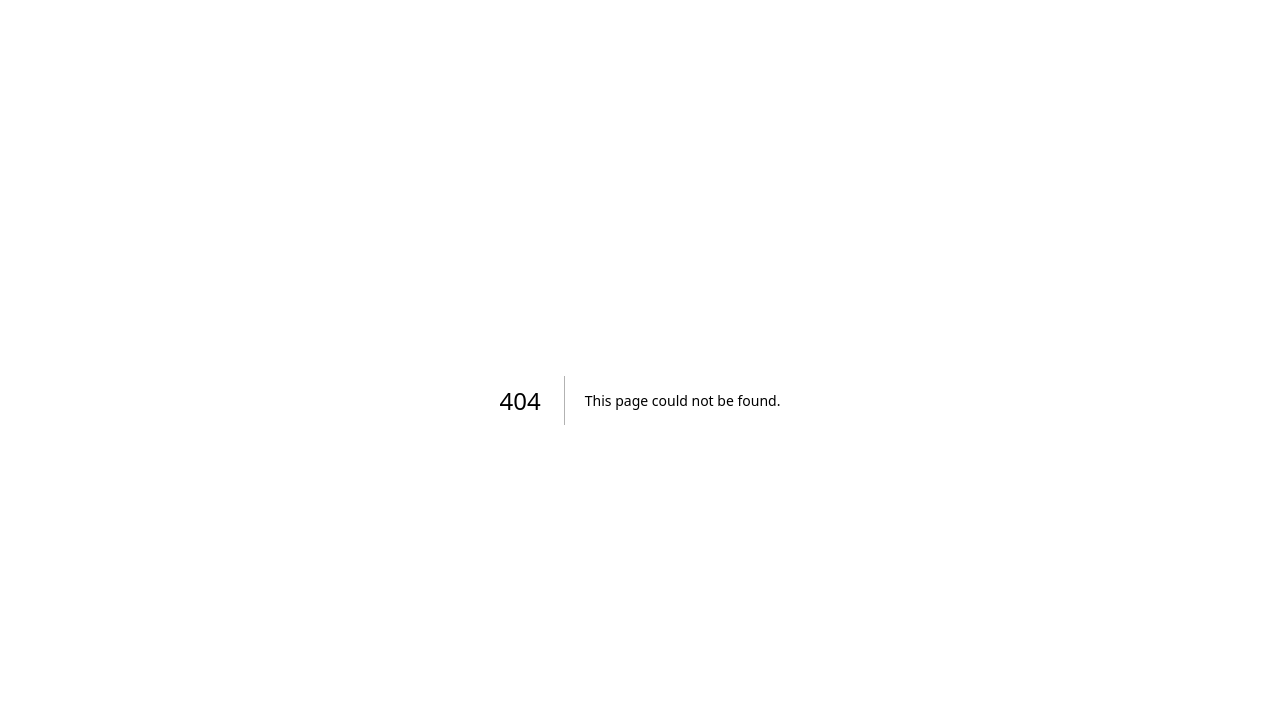
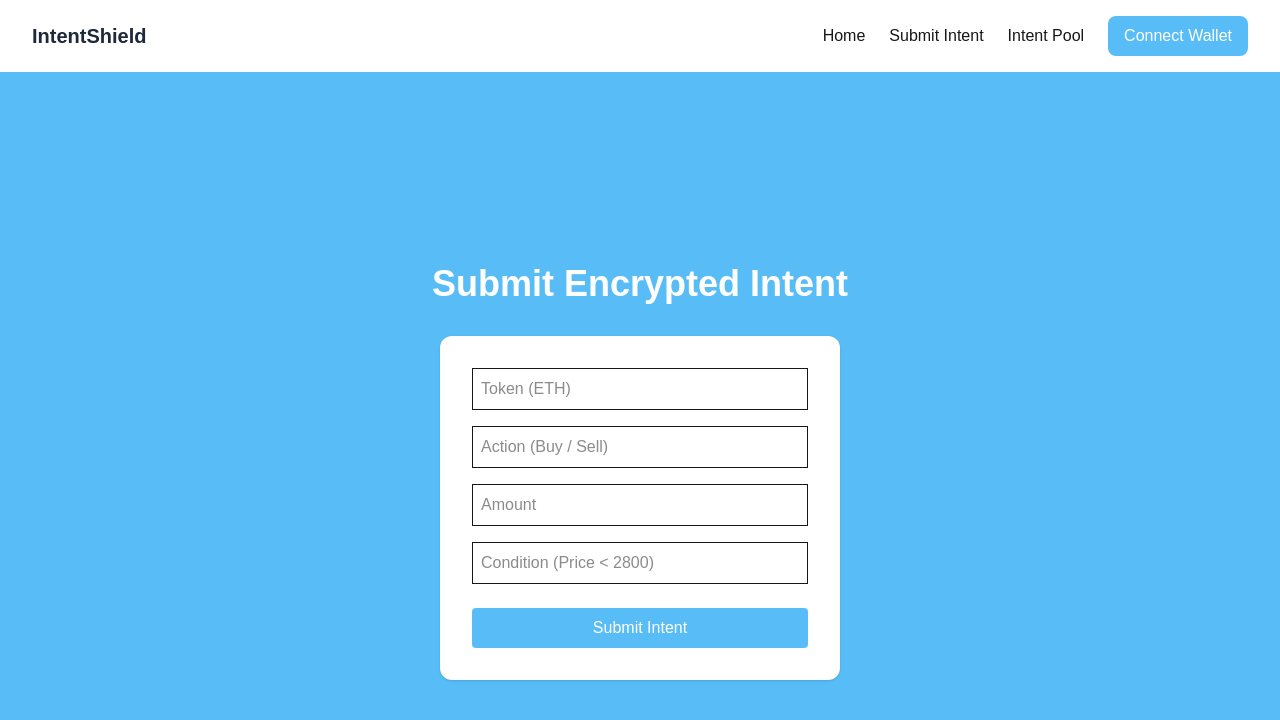
Before and after one commit to Pawan4291/intent-shield, a Next.js app: page /submit in a window 1280 px wide. Before the commit this address had no page. Shown: the top 720 px of the page. Built offline with nearby package versions, Linux system fonts and the light colour scheme.

Commit message:
navbar moved to layout

```diff
--- a/app/components/Navbar.tsx
+++ b/app/components/Navbar.tsx
@@ -1,6 +1,7 @@
 "use client"
 
 import { useState } from "react"
+import Link from "next/link"
 
 export default function Navbar() {
 
@@ -42,13 +43,27 @@ export default function Navbar() {
         IntentShield
       </h1>
 
+      <div className="flex gap-6 items-center">
+
+        <Link href="/">
+          <p className="cursor-pointer">Home</p>
+        </Link>
+
+        <Link href="/submit">
+          <p className="cursor-pointer">Submit Intent</p>
+        </Link>
+
+        <Link href="/pool">
+          <p className="cursor-pointer">Intent Pool</p>
+        </Link>
+
         {wallet ? (
 
           <button
             onClick={disconnectWallet}
             className="bg-gray-200 px-4 py-2 rounded"
           >
-          {wallet.slice(0,6)}...{wallet.slice(-4)} (Disconnect)
+            {wallet.slice(0,6)}...{wallet.slice(-4)}
           </button>
 
         ) : (
@@ -62,6 +77,8 @@ export default function Navbar() {
 
         )}
 
+      </div>
+
     </nav>
   )
 }
--- a/app/layout.tsx
+++ b/app/layout.tsx
@@ -1,35 +1,20 @@
-import WalletProvider from "./components/WalletProvider"
-import type { Metadata } from "next";
-import { Geist, Geist_Mono } from "next/font/google";
-import "./globals.css";
-
-const geistSans = Geist({
-  variable: "--font-geist-sans",
-  subsets: ["latin"],
-});
-
-const geistMono = Geist_Mono({
-  variable: "--font-geist-mono",
-  subsets: ["latin"],
-});
-
-export const metadata: Metadata = {
-  title: "Create Next App",
-  description: "Generated by create next app",
-};
+import "./globals.css"
+import Navbar from "./components/Navbar"
 
 export default function RootLayout({
   children,
-}: Readonly<{
-  children: React.ReactNode;
-}>) {
+}: {
+  children: React.ReactNode
+}) {
   return (
     <html lang="en">
       <body>
-  <WalletProvider>
-    {children}
-  </WalletProvider>
-</body>
+
+        <Navbar />
+
+        {children}
+
+      </body>
     </html>
-  );
+  )
 }
--- a/app/page.tsx
+++ b/app/page.tsx
@@ -1,20 +1,14 @@
-import Navbar from "./components/Navbar"
-
 export default function Home() {
   return (
-    <main className="min-h-screen bg-[#58BDF6]">
+    <main className="min-h-screen bg-[#58BDF6] flex flex-col items-center justify-center">
 
-      <Navbar />
+      <h1 className="text-6xl font-bold text-white mb-6">
+        IntentShield
+      </h1>
 
-      <div className="flex flex-col items-center justify-center h-[80vh] text-white">
-        <h1 className="text-6xl font-bold mb-6">
-          IntentShield
-        </h1>
-
-        <p className="text-xl">
-          Encrypted Trading Intents powered by Fairblock
-        </p>
-      </div>
+      <p className="text-xl text-white">
+        Encrypted Trading Intents powered by Fairblock
+      </p>
 
     </main>
   )
--- /dev/null
+++ b/app/submit/page.tsx
@@ -0,0 +1,72 @@
+"use client"
+
+import { useState } from "react"
+
+export default function SubmitIntent() {
+
+  const [token, setToken] = useState("")
+  const [action, setAction] = useState("")
+  const [amount, setAmount] = useState("")
+  const [condition, setCondition] = useState("")
+
+  const submitIntent = () => {
+
+    const intent = {
+      token,
+      action,
+      amount,
+      condition
+    }
+
+    console.log("Intent Submitted:", intent)
+
+    alert("Intent Submitted (simulation)")
+  }
+
+  return (
+
+    <div className="min-h-screen bg-[#58BDF6] flex flex-col items-center justify-center">
+
+      <h1 className="text-4xl font-bold text-white mb-8">
+        Submit Encrypted Intent
+      </h1>
+
+      <div className="bg-white p-8 rounded-xl shadow w-[400px]">
+
+        <input
+          placeholder="Token (ETH)"
+          className="border p-2 w-full mb-4"
+          onChange={(e)=>setToken(e.target.value)}
+        />
+
+        <input
+          placeholder="Action (Buy / Sell)"
+          className="border p-2 w-full mb-4"
+          onChange={(e)=>setAction(e.target.value)}
+        />
+
+        <input
+          placeholder="Amount"
+          className="border p-2 w-full mb-4"
+          onChange={(e)=>setAmount(e.target.value)}
+        />
+
+        <input
+          placeholder="Condition (Price < 2800)"
+          className="border p-2 w-full mb-6"
+          onChange={(e)=>setCondition(e.target.value)}
+        />
+
+        <button
+          onClick={submitIntent}
+          className="bg-[#58BDF6] text-white px-4 py-2 rounded w-full"
+        >
+          Submit Intent
+        </button>
+
+      </div>
+
+    </div>
+
+  )
+}
```
Lines whose indentation alone changed are shown as unchanged.
